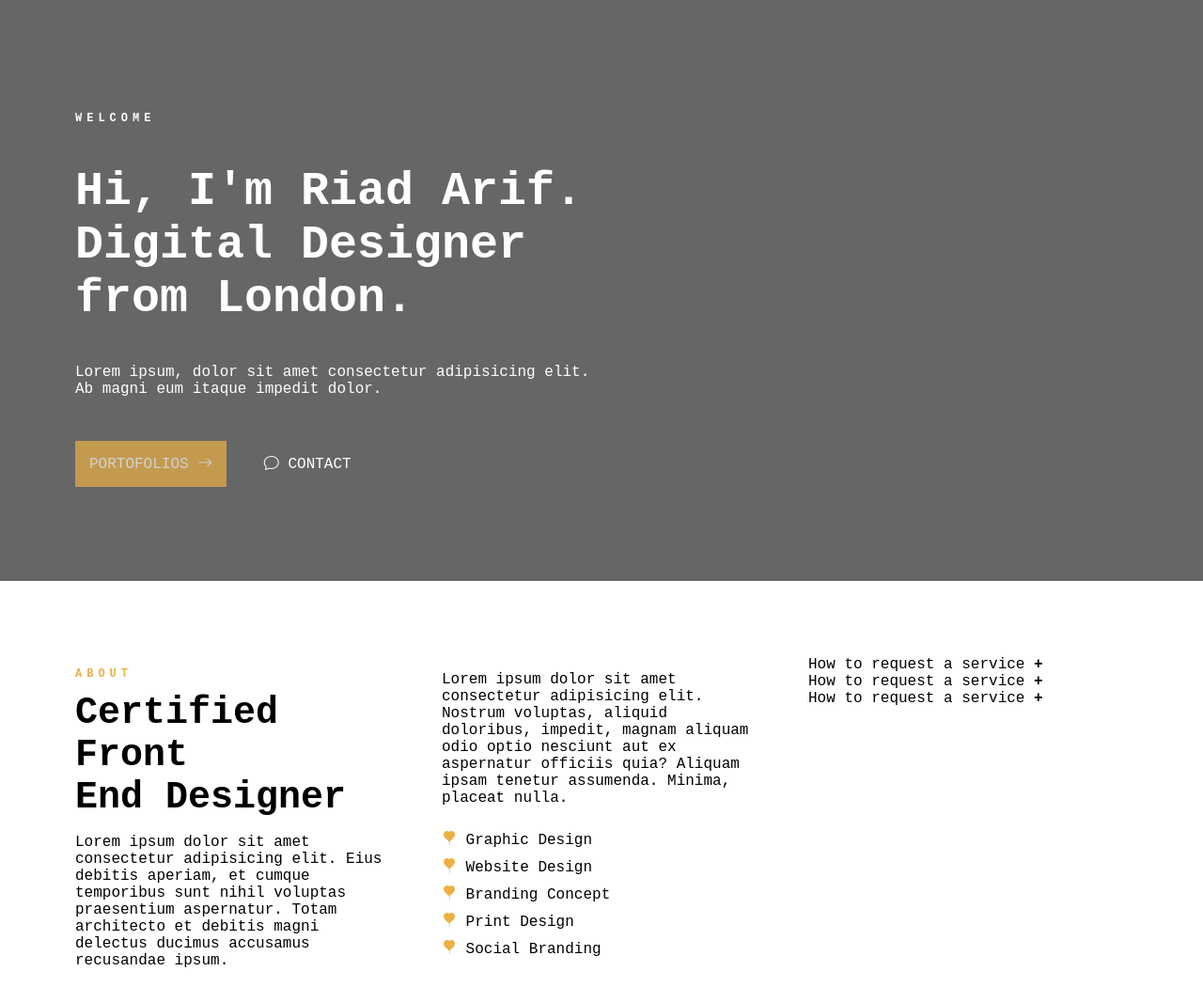
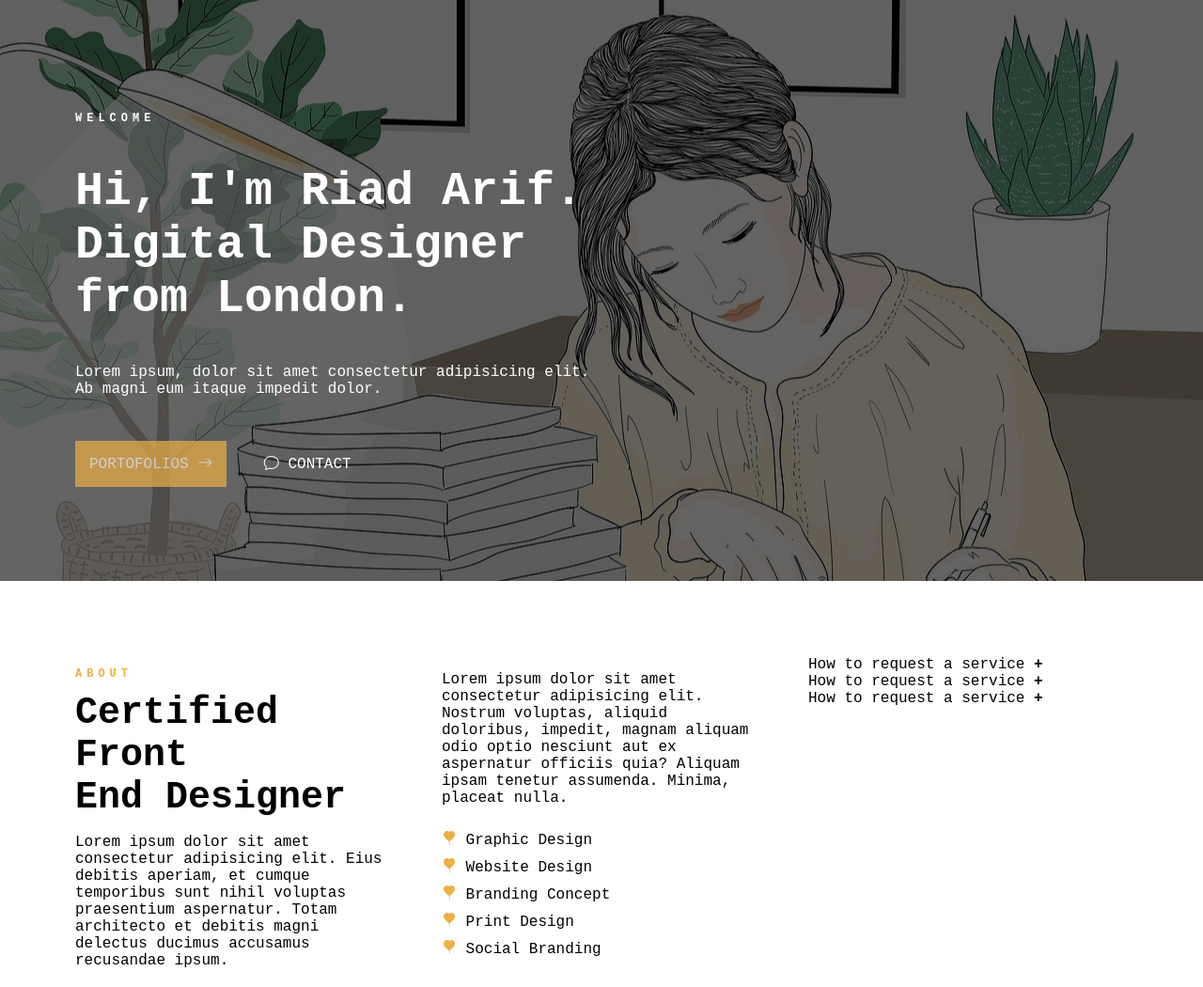
Before and after one commit to SiskaRahmadani/BelajarHTMLCSSJS, a plain HTML site: page index.html in a window 1280 px wide. Shown: the top 1050 px of the page at 94% size. Drawn offline with nearby package versions, Linux system fonts and the light colour scheme.

Commit message:
img location

```diff
--- a/css/style.css
+++ b/css/style.css
@@ -4,7 +4,7 @@ body {
 }
 
 header {
-    background-image: url("img/woman.jpg");
+    background-image: url("../img/woman.jpg");
     /* background-image: linear-gradient(to right, rgba(255,0,0,0), rgb(250, 193, 193)); */
     position: relative;
     background-repeat: no-repeat;
```
